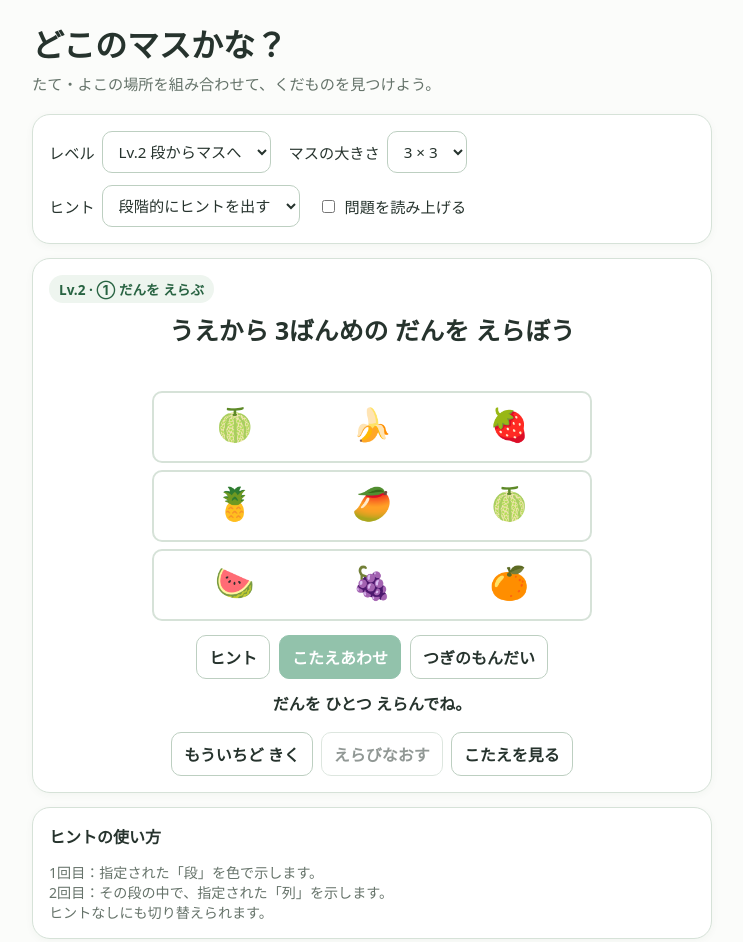
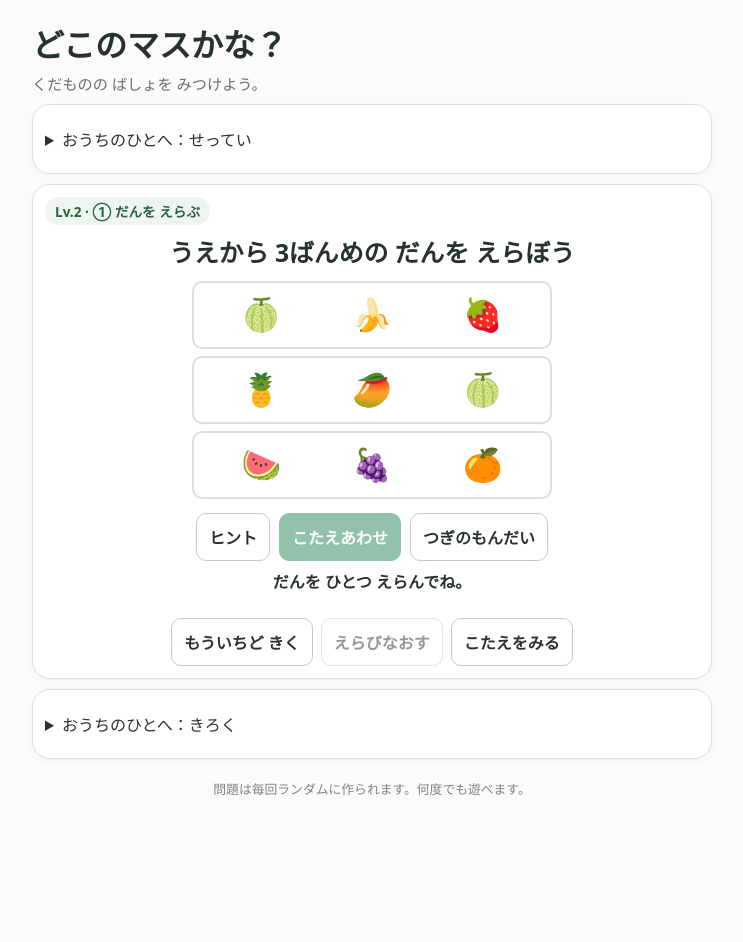
Before and after one commit to glorypulse/sansu_app, a plain HTML site: page dokono_masu_kana.html in a window 1280 px wide. Shown: the top 942 px of the page, without its empty margins (268-1011 px from the left). After the commit the page ends 834 px from the top, so only its background shows below. Drawn offline with Linux system fonts and the light colour scheme.

Commit message:
feat: add unassisted level and simplify child-facing controls

```diff
--- a/dokono_masu_kana.html
+++ b/dokono_masu_kana.html
@@ -42,16 +42,38 @@
   button:disabled { cursor:default; }
   .actions button:disabled, .help button:disabled { opacity:.5; }
   .cell:disabled:not(.row-hint):not(.target) { background:#f0f2f0; }
+  summary { cursor:pointer; min-height:44px; display:list-item; align-content:center; }
+  button, select { min-height:48px; }
+  .cell { padding:4px; }
+  .panel { padding:12px; margin:10px 0; }
+  .sub { margin-bottom:8px; }
+  .status { margin:8px 0; }
+  .board { max-width:360px; }
+  .row-choice { min-height:68px; }
+  .single-vertical { max-width:64px; }
+  .retained:empty { display:none; }
+  .settings { margin-top:8px; }
+  #historyList { padding-left:22px; font-size:.9rem; line-height:1.7; }
+  @media (max-width:420px) {
+    body { padding:10px 8px 20px; }
+    .panel { padding:10px; }
+    .board { gap:6px; }
+    .actions, .help { gap:6px; }
+    .actions button, .help button { padding:8px; font-size:.9rem; }
+  }
 </style>
 </head>
 <body>
 <main>
   <h1>どこのマスかな？</h1>
-  <p class="sub">たて・よこの場所を組み合わせて、くだものを見つけよう。</p>
+  <p class="sub">くだものの ばしょを みつけよう。</p>
 
-  <section class="panel settings" aria-label="問題の設定">
+  <details class="panel parent-settings">
+    <summary>おうちのひとへ：せってい</summary>
+    <p class="muted">設定を変えると新しい問題になります。レベルは自動では上がりません。</p>
+    <div class="settings">
     <label>レベル
-      <select id="level"><option value="1">Lv.1 ひとつの向き</option><option value="2" selected>Lv.2 段からマスへ</option><option value="3">Lv.3 ふたつの条件</option></select>
+      <select id="level"><option value="1">Lv.1 ひとつの向き</option><option value="2" selected>Lv.2 段からマスへ</option><option value="3">Lv.3 ふたつの条件</option><option value="4">Lv.4 ヒントなし</option></select>
     </label>
     <label>マスの大きさ
       <select id="size"><option value="3">3 × 3</option><option value="4">4 × 4</option></select>
@@ -60,7 +82,9 @@
       <select id="hintMode"><option value="step">段階的にヒントを出す</option><option value="none">ヒントなし</option></select>
     </label>
     <label><input id="speak" type="checkbox"> 問題を読み上げる</label>
-  </section>
+    </div>
+    <p class="muted">Lv.1：一列でひとつの条件。Lv.2：段を選んでからマスを選択。Lv.3：ふたつの条件。Lv.4：ヒントなし。「こたえをみる」で終了できます。</p>
+  </details>
 
   <section class="panel">
     <div class="step" id="stepLabel">もんだい</div>
@@ -76,14 +100,10 @@
     <div class="help">
       <button id="listenBtn">もういちど きく</button>
       <button id="resetBtn">えらびなおす</button>
-      <button id="answerBtn">こたえを見る</button>
+      <button id="answerBtn">こたえをみる</button>
     </div>
   </section>
 
-  <section class="panel">
-    <strong>ヒントの使い方</strong>
-    <p class="muted" style="margin-bottom:0">1回目：指定された「段」を色で示します。<br>2回目：その段の中で、指定された「列」を示します。<br>ヒントなしにも切り替えられます。</p>
-  </section>
   <details class="panel">
     <summary>おうちのひとへ：きろく</summary>
     <p id="storageStatus" class="muted"></p>
@@ -104,7 +124,7 @@
   let history = [], storageAvailable = true, startedAt = 0, phaseStartedAt = 0;
   try {
     const stored = JSON.parse(localStorage.getItem(storageKey) || '[]');
-    if (Array.isArray(stored)) history = stored.filter(r => r && r.version === 1 && Array.isArray(r.events) && r.problem && Number.isInteger(r.problem.level) && typeof r.startedAt === 'string').slice(-200);
+    if (Array.isArray(stored)) history = stored.filter(r => r && r.version === 1 && Array.isArray(r.events) && r.events.every(e => e && typeof e.type === 'string') && r.problem && Number.isInteger(r.problem.level) && typeof r.startedAt === 'string').slice(-200);
   } catch { storageAvailable = false; }
   function saveHistory() {
     try { localStorage.setItem(storageKey, JSON.stringify(history)); }
@@ -139,6 +159,7 @@
     if (record && !state.outcome) completeRecord('skipped');
     stopSpeech();
     const n = Number($('size').value), level = Number($('level').value);
+    $('hintMode').disabled = level === 4;
     const singleVertical = level === 1 && rand(2) === 0;
     const rows = level === 1 && !singleVertical ? 1 : n;
     const cols = singleVertical ? 1 : n;
@@ -148,7 +169,7 @@
     problem = {n, level, rows, cols, row, col, singleVertical, verticalStart, horizontalStart,
       verticalNumber: verticalStart === 'うえ' ? row + 1 : rows - row,
       horizontalNumber: horizontalStart === 'ひだり' ? col + 1 : cols - col,
-      hintsEnabled: $('hintMode').value !== 'none',
+      hintsEnabled: level !== 4 && $('hintMode').value !== 'none',
       items: Array.from({length: rows * cols}, () => fruits[rand(fruits.length)])};
     state = {phase: level === 2 ? 'row' : 'cell', chosen: null, hintStep: 0, assisted: false, outcome: null};
     startedAt = phaseStartedAt = performance.now();
@@ -210,6 +231,7 @@
   function select(value) {
     if (state.outcome) return;
     state.chosen = value; render();
+    $('board').children[value]?.focus();
     message('これで よければ「こたえあわせ」を おしてね。');
   }
   function check() {
```
Also changed, not shown: tests/dokono_masu.test.cjs (+10 -0 lines), README.md.
